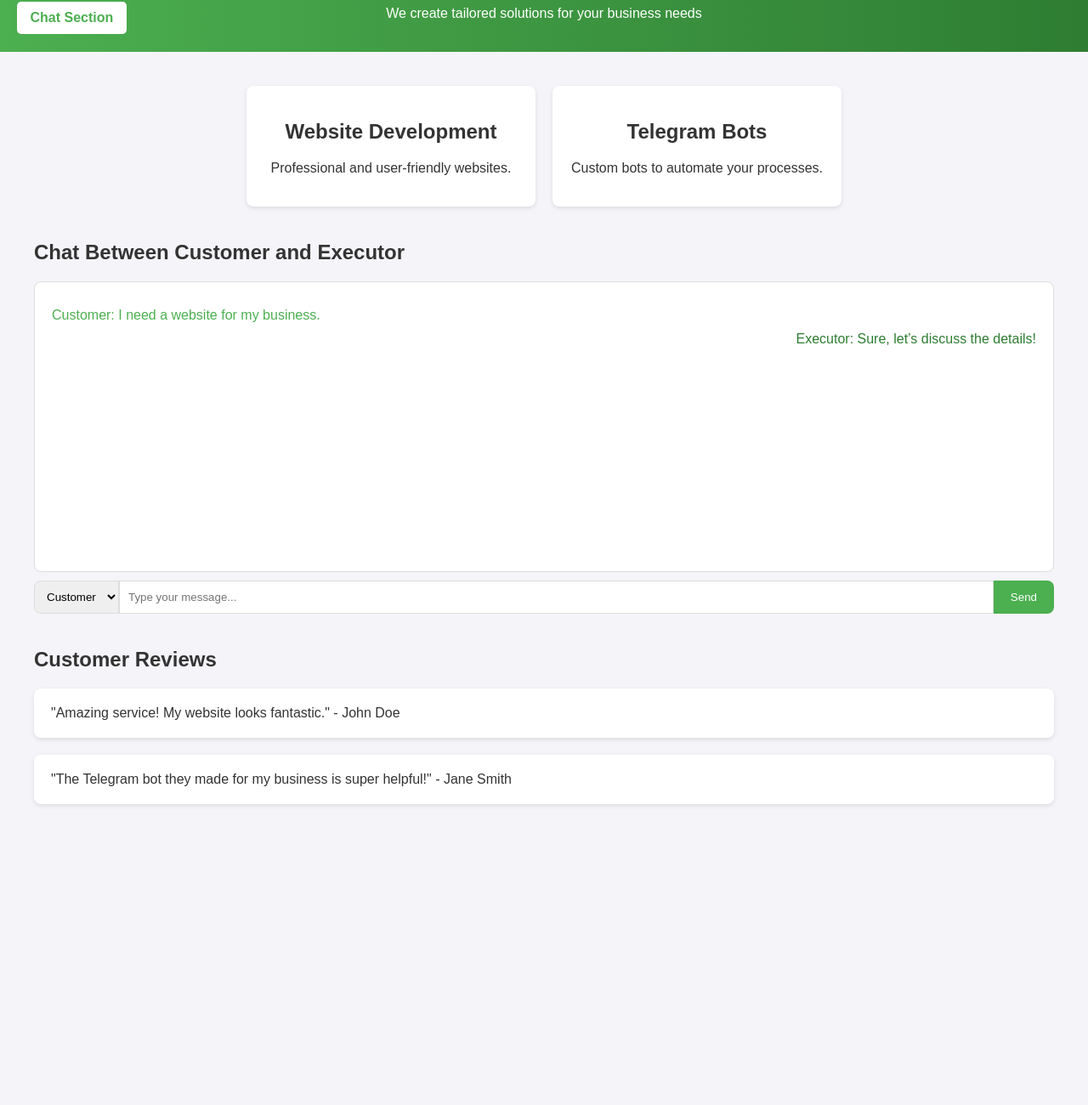
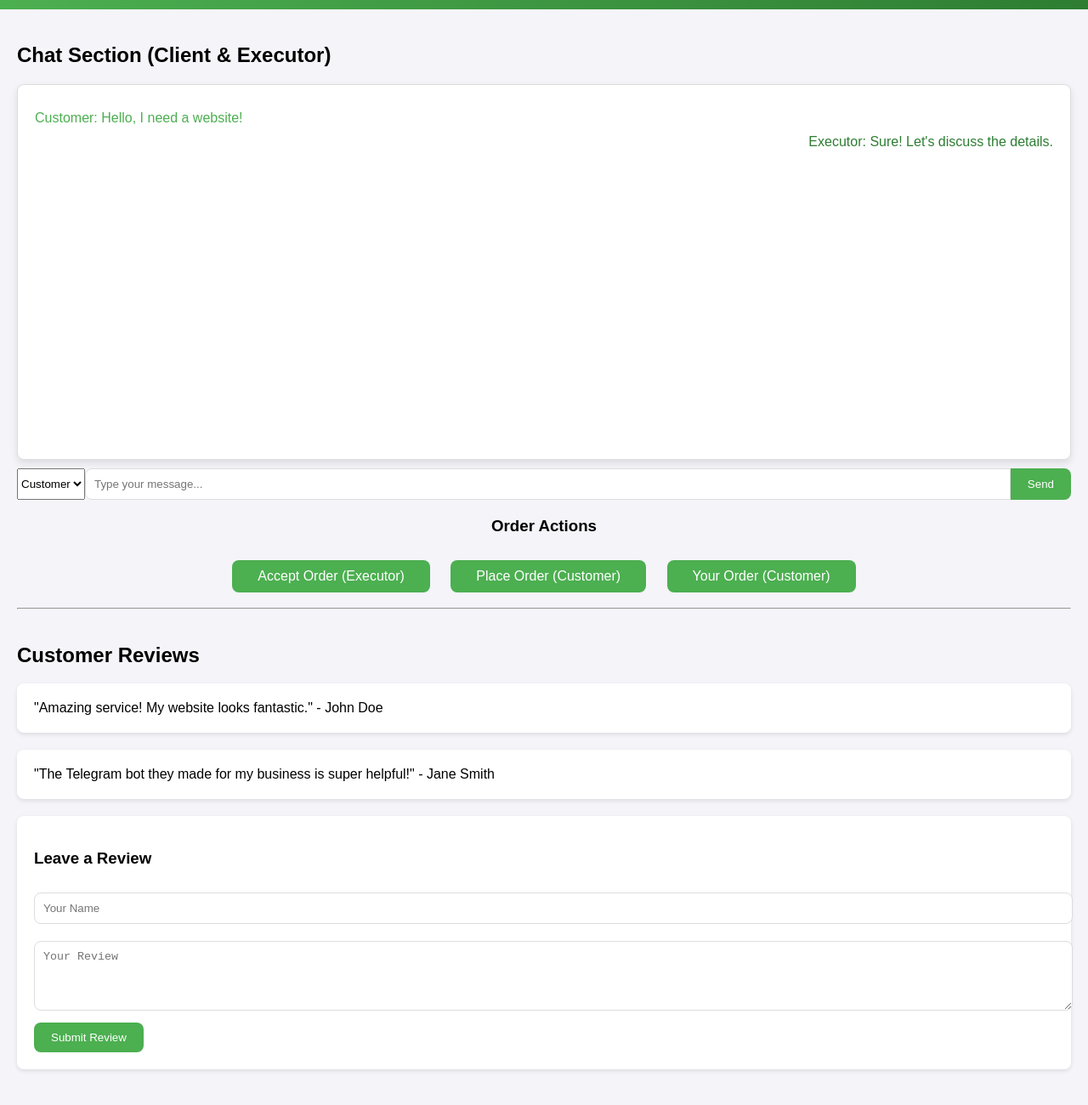
Before and after one commit to Askar109/saittgbot, a plain HTML site: page index.html in a window 1280 px wide. Shown: the part 66-1366 px from the top of the page at 85% size. Before the commit the page ends 1092 px from the top, so only its background shows below. Drawn offline with Linux system fonts and the light colour scheme.

Commit message:
Update index.html

```diff
--- a/index.html
+++ b/index.html
@@ -10,7 +10,6 @@
             margin: 0;
             padding: 0;
             background-color: #f4f4f9;
-            color: #333;
         }
         header {
             background: linear-gradient(to right, #4caf50, #2e7d32);
@@ -21,78 +20,27 @@
         }
         header h1 {
             margin: 0;
-            animation: fadeIn 2s;
-        }
-        header p {
-            animation: fadeIn 3s;
-        }
-        @keyframes fadeIn {
-            from { opacity: 0; }
-            to { opacity: 1; }
-        }
-        .top-buttons {
-            position: absolute;
-            top: 20px;
-            left: 20px;
-            display: flex;
-            flex-direction: column;
-            gap: 10px;
-        }
-        .top-buttons a {
-            text-decoration: none;
-            background-color: white;
-            color: #4caf50;
-            padding: 10px 15px;
-            border-radius: 5px;
-            font-weight: bold;
-            text-align: center;
-            transition: background-color 0.3s;
-        }
-        .top-buttons a:hover {
-            background-color: #e8f5e9;
         }
         .container {
-            max-width: 1200px;
-            margin: 20px auto;
             padding: 20px;
-        }
-        .services {
-            display: flex;
-            flex-wrap: wrap;
-            gap: 20px;
-            justify-content: center;
-        }
-        .service {
-            background: white;
-            border-radius: 8px;
-            box-shadow: 0 2px 5px rgba(0,0,0,0.1);
-            padding: 20px;
-            text-align: center;
-            width: 300px;
-            transition: transform 0.3s;
-        }
-        .service:hover {
-            transform: scale(1.05);
-        }
-        .chat-section {
-            margin: 40px 0;
         }
         .chat-box {
             border: 1px solid #ddd;
             border-radius: 8px;
             padding: 20px;
             background: white;
-            height: 300px;
+            height: 400px;
             overflow-y: auto;
+            box-shadow: 0 4px 10px rgba(0, 0, 0, 0.1);
         }
         .chat-box div {
             margin: 10px 0;
         }
-        .chat-box .customer {
+        .customer {
             text-align: left;
             color: #4caf50;
         }
-        .chat-box .executor {
+        .executor {
             text-align: right;
             color: #2e7d32;
         }
@@ -100,17 +48,11 @@
             display: flex;
             margin-top: 10px;
         }
-        .chat-input select {
-            padding: 10px;
-            border: 1px solid #ddd;
-            border-radius: 8px 0 0 8px;
-            outline: none;
-        }
         .chat-input input {
             flex: 1;
             padding: 10px;
             border: 1px solid #ddd;
-            border-radius: 0;
+            border-radius: 8px 0 0 8px;
             outline: none;
         }
         .chat-input button {
@@ -120,7 +62,6 @@
             color: white;
             border-radius: 0 8px 8px 0;
             cursor: pointer;
-            transition: background 0.3s;
         }
         .chat-input button:hover {
             background: #2e7d32;
@@ -140,35 +81,55 @@
             from { transform: translateX(-100%); }
             to { transform: translateX(0); }
         }
+        .review input, .review textarea {
+            width: 100%;
+            padding: 10px;
+            margin: 10px 0;
+            border: 1px solid #ddd;
+            border-radius: 8px;
+        }
+        .review button {
+            padding: 10px 20px;
+            background: #4caf50;
+            color: white;
+            border: none;
+            border-radius: 8px;
+            cursor: pointer;
+        }
+        .review button:hover {
+            background: #2e7d32;
+        }
+        .order-buttons {
+            text-align: center;
+            margin-top: 20px;
+        }
+        .order-buttons button {
+            padding: 10px 30px;
+            background: #4caf50;
+            color: white;
+            border: none;
+            border-radius: 8px;
+            cursor: pointer;
+            margin: 10px;
+            font-size: 16px;
+        }
+        .order-buttons button:hover {
+            background: #2e7d32;
+        }
     </style>
 </head>
 <body>
     <header>
         <h1>Custom Websites & Telegram Bots</h1>
-        <p>We create tailored solutions for your business needs</p>
-        <div class="top-buttons">
-            <a href="#services">Our Services</a>
-            <a href="#chat">Chat Section</a>
-        </div>
     </header>
 
     <div class="container">
-        <section id="services" class="services">
-            <div class="service">
-                <h2>Website Development</h2>
-                <p>Professional and user-friendly websites.</p>
-            </div>
-            <div class="service">
-                <h2>Telegram Bots</h2>
-                <p>Custom bots to automate your processes.</p>
-            </div>
-        </section>
-
-        <section id="chat" class="chat-section">
-            <h2>Chat Between Customer and Executor</h2>
+        <!-- Chat Section -->
+        <section>
+            <h2>Chat Section (Client & Executor)</h2>
             <div class="chat-box" id="chatBox">
-                <div class="customer">Customer: I need a website for my business.</div>
-                <div class="executor">Executor: Sure, let’s discuss the details!</div>
+                <div class="customer">Customer: Hello, I need a website!</div>
+                <div class="executor">Executor: Sure! Let's discuss the details.</div>
             </div>
             <div class="chat-input">
                 <select id="roleSelector">
@@ -180,14 +141,41 @@
             </div>
         </section>
 
+        <!-- Order Buttons (For Client and Executor) -->
+        <section class="order-buttons">
+            <h3>Order Actions</h3>
+            <!-- Link to another page for accepting the order -->
+            <button onclick="window.location.href='oi.html'">Accept Order (Executor)</button>
+            <!-- Link to another page for placing the order -->
+            <button onclick="window.location.href='op.html'">Place Order (Customer)</button>
+            <!-- Link to another page for placing the order -->
+            <button onclick="window.location.href='ou.html'">Your Order (Customer)</button>
+        </section>
+
+        <hr>
+
+        <!-- Reviews Section -->
         <section class="reviews">
             <h2>Customer Reviews</h2>
-            <div class="review">"Amazing service! My website looks fantastic." - John Doe</div>
-            <div class="review">"The Telegram bot they made for my business is super helpful!" - Jane Smith</div>
+            <div id="reviewsContainer">
+                <div class="review">
+                    "Amazing service! My website looks fantastic." - John Doe
+                </div>
+                <div class="review">
+                    "The Telegram bot they made for my business is super helpful!" - Jane Smith
+                </div>
+            </div>
+            <div class="review">
+                <h3>Leave a Review</h3>
+                <input type="text" id="reviewName" placeholder="Your Name">
+                <textarea id="reviewText" placeholder="Your Review" rows="4"></textarea>
+                <button onclick="addReview()">Submit Review</button>
+            </div>
         </section>
     </div>
 
     <script>
+        // Chat message handler
         function sendMessage() {
             const chatBox = document.getElementById('chatBox');
             const chatInput = document.getElementById('chatInput');
@@ -205,6 +193,25 @@
                 chatInput.value = "";
             }
         }
+
+        // Add a new review
+        function addReview() {
+            const name = document.getElementById('reviewName').value;
+            const text = document.getElementById('reviewText').value;
+
+            if (name && text) {
+                const reviewsContainer = document.getElementById('reviewsContainer');
+                const newReview = document.createElement('div');
+                newReview.className = 'review';
+                newReview.textContent = `"${text}" - ${name}`;
+                reviewsContainer.appendChild(newReview);
+
+                document.getElementById('reviewName').value = '';
+                document.getElementById('reviewText').value = '';
+            } else {
+                alert('Please fill in both fields.');
+            }
+        }
     </script>
 </body>
 </html>
```
